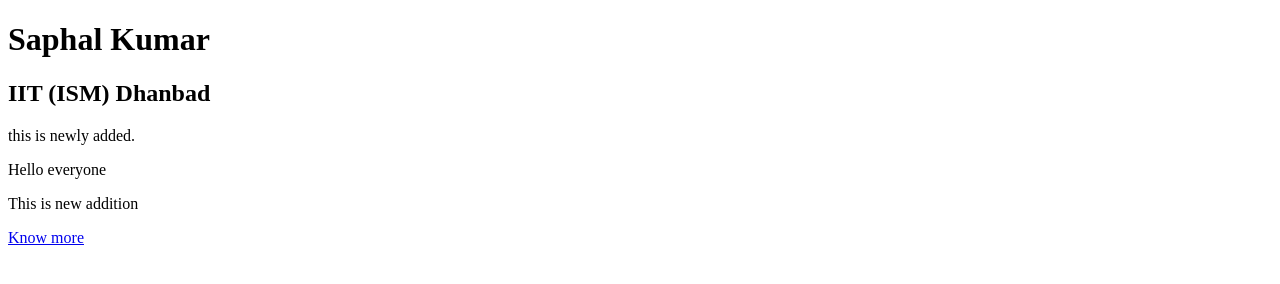
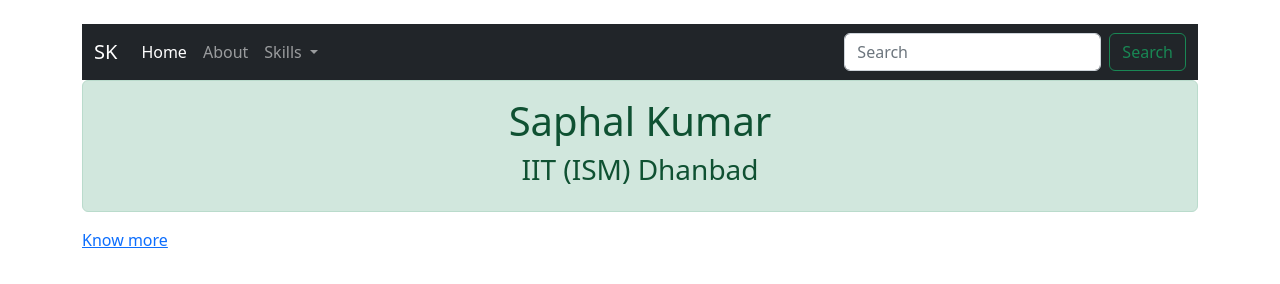
Before and after one commit to Saphal47/my-portfolio, a plain HTML site: page home.html in a window 1280 px wide. Drawn offline with nearby package versions, Linux system fonts and the light colour scheme.

Commit message:
fix home.html

```diff
--- a/home.html
+++ b/home.html
@@ -1,17 +1,62 @@
-<!DOCTYPE html>
+
+
+
+<!doctype html>
 <html lang="en">
   <head>
-    <meta charset="UTF-8">
-    <meta http-equiv="X-UA-Compatible" content="IE=edge">
-    <meta name="viewport" content="width=device-width, initial-scale=1.0">
-    <title>MYPortfolio</title>
+    <meta charset="utf-8">
+    <meta name="viewport" content="width=device-width, initial-scale=1">
+    <title>About Me</title>
+    <link href="https://cdn.jsdelivr.net/npm/bootstrap@5.2.0-beta1/dist/css/bootstrap.min.css" rel="stylesheet" integrity="sha384-0evHe/X+R7YkIZDRvuzKMRqM+OrBnVFBL6DOitfPri4tjfHxaWutUpFmBp4vmVor" crossorigin="anonymous">
   </head>
   <body>
+    <div class="container">
+        <br>
+
+        <nav class="navbar navbar-expand-lg navbar-dark bg-dark">
+            <div class="container-fluid">
+              <a class="navbar-brand" href="#">SK</a>
+              <button class="navbar-toggler" type="button" data-bs-toggle="collapse" data-bs-target="#navbarSupportedContent" aria-controls="navbarSupportedContent" aria-expanded="false" aria-label="Toggle navigation">
+                <span class="navbar-toggler-icon"></span>
+              </button>
+              <div class="collapse navbar-collapse" id="navbarSupportedContent">
+                <ul class="navbar-nav me-auto mb-2 mb-lg-0">
+                  <li class="nav-item">
+                    <a class="nav-link active" aria-current="page" href="#">Home</a>
+                  </li>
+                  <li class="nav-item">
+                    <a class="nav-link" href="#">About</a>
+                  </li>
+                  <li class="nav-item dropdown">
+                    <a class="nav-link dropdown-toggle" href="#" id="navbarDropdown" role="button" data-bs-toggle="dropdown" aria-expanded="false">
+                      Skills
+                    </a>
+                    <ul class="dropdown-menu" aria-labelledby="navbarDropdown">
+                      <li><a class="dropdown-item" href="#">C++</a></li>
+                      <li><a class="dropdown-item" href="#">Python3</a></li>
+                      <li><hr class="dropdown-divider"></li>
+                      <li><a class="dropdown-item" href="#">Machine Learning</a></li>
+                    </ul>
+                  </li>
+
+                </ul>
+                <form class="d-flex" role="search">
+                  <input class="form-control me-2" type="search" placeholder="Search" aria-label="Search">
+                  <button class="btn btn-outline-success" type="submit">Search</button>
+                </form>
+              </div>
+            </div>
+          </nav>
+
+          <div class="container alert alert-success text-center" >
             <h1>Saphal Kumar</h1>
-    <h2>IIT (ISM) Dhanbad</h2>
-   <p>this is newly added.</p>
-   <p>Hello everyone</p>
-    <p>This is new addition</p>
+            <h3>IIT (ISM) Dhanbad</h3>
+          </div>
+
+
+
         <a href="about.html">Know more</a>
+    </div>
+    <script src="https://cdn.jsdelivr.net/npm/bootstrap@5.2.0-beta1/dist/js/bootstrap.bundle.min.js" integrity="sha384-pprn3073KE6tl6bjs2QrFaJGz5/SUsLqktiwsUTF55Jfv3qYSDhgCecCxMW52nD2" crossorigin="anonymous"></script>
   </body>
 </html>
```
Lines whose indentation alone changed are shown as unchanged.
